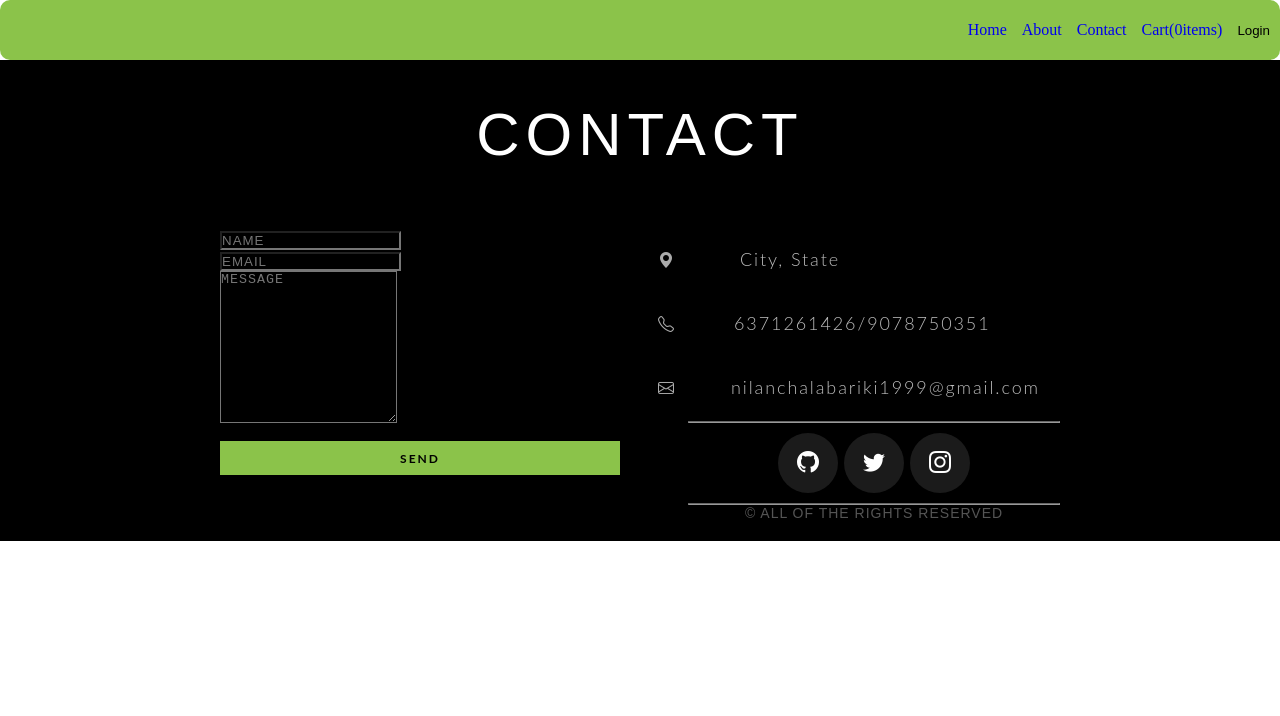
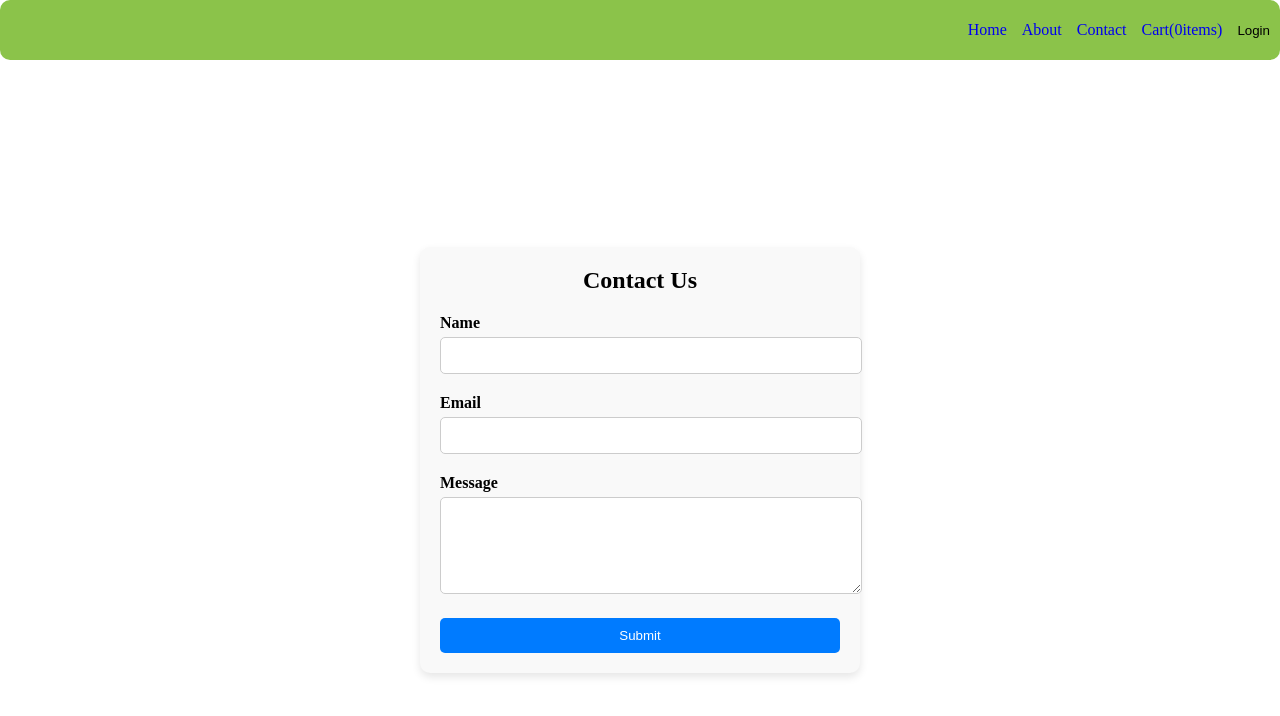
Before and after one commit to Nilugithubbariki/React_product, a React (Create React App) app: page /Contact in a window 1280 px wide. Shown: the top 716 px of the page. Built offline with nearby package versions, Linux system fonts and the light colour scheme.

Commit message:
contactpage

```diff
--- a/src/components/Contact.css
+++ b/src/components/Contact.css
@@ -1,219 +1,56 @@
-body {
-  margin: 0;
-  padding: 0;
-  padding-bottom: 100px;
-}
-.contact {
-  width: 100%;
-  height: 100%;
-  background-color: #000;
-}
-.section-header {
-  text-align: center;
-  margin: 0 auto;
-  padding: 40px 0;
-  font: 300 60px "Oswald", sans-serif;
-  color: #fff;
-  text-transform: uppercase;
-  letter-spacing: 6px;
-}
-.contact-wrapper {
+.contact-container {
   display: flex;
-  flex-direction: row;
-  justify-content: space-between;
-  margin: 0 auto;
-  padding: 20px;
-  position: relative;
-  max-width: 840px;
-}
-.form-horizontal {
-  max-width: 400px;
-  font-family: "Lato";
-  font-weight: 400;
-}
-.form-control,
-textarea {
-  max-width: 400px;
-  background-color: #000;
-  color: #fff;
-  letter-spacing: 1px;
-}
-.send-button {
-  margin-top: 15px;
-  height: 34px;
-  width: 400px;
-  overflow: hidden;
-  transition: all 0.2s ease-in-out;
+  justify-content: center;
+  align-items: center;
+  height: 100vh;
 }
 
-.alt-send-button {
-  width: 400px;
-  height: 34px;
-  transition: all 0.2s ease-in-out;
-}
-.send-text {
-  display: block;
-  margin-top: 10px;
-  font: 700 12px "Lato", sans-serif;
-  letter-spacing: 2px;
-}
-.alt-send-button:hover {
-  transform: translate3d(0px, -29px, 0px);
-}
-.direct-contact-container {
+.contact-form {
+  background-color: #f9f9f9;
+  padding: 20px;
+  border-radius: 10px;
+  box-shadow: 0 4px 8px rgba(0, 0, 0, 0.1);
+  width: 80%;
   max-width: 400px;
 }
-.contact-list {
-  list-style-type: none;
-  margin-left: -30px;
-  padding-right: 20px;
+
+.contact-form h2 {
+  text-align: center;
+  margin-bottom: 20px;
 }
 
-.list-item {
-  line-height: 4;
-  color: #aaa;
+.form-group {
+  margin-bottom: 20px;
 }
 
-.contact-text {
-  font: 300 18px "Lato", sans-serif;
-  letter-spacing: 1.9px;
-  color: #bbb;
+.form-group label {
+  display: block;
+  font-weight: bold;
+  margin-bottom: 5px;
 }
-.place {
-  margin-left: 62px;
+
+.form-group input,
+.form-group textarea {
+  width: 100%;
+  padding: 10px;
+  border: 1px solid #ccc;
+  border-radius: 5px;
 }
-.phone {
-  margin-left: 56px;
+
+.form-group textarea {
+  resize: vertical;
 }
-.gmail {
-  margin-left: 53px;
+
+button[type="submit"] {
+  background-color: #007bff;
+  color: #fff;
+  border: none;
+  border-radius: 5px;
+  padding: 10px 20px;
+  cursor: pointer;
+  width: 100%;
 }
-.contact-text a {
-  color: #bbb;
-  text-decoration: none;
-  transition-duration: 0.2s;
+
+button[type="submit"]:hover {
+  background-color: #0056b3;
 }
-.contact-text a:hover {
-  color: #fff;
-  text-decoration: none;
-}
-.social-media-list {
-  position: relative;
-  font-size: 22px;
-  text-align: center;
-  width: 100%;
-  margin: 0 auto;
-  padding: 0;
-}
-.social-media-list li a {
-  color: #fff;
-}
-.social-media-list li {
-  position: relative;
-  display: inline-block;
-  height: 60px;
-  width: 60px;
-  margin: 10px 3px;
-  line-height: 60px;
-  border-radius: 50%;
-  color: #fff;
-  background-color: rgb(27, 27, 27);
-  cursor: pointer;
-  transition: all 0.2s ease-in-out;
-}
-.social-media-list li:after {
-  content: "";
-  position: absolute;
-  top: 0;
-  left: 0;
-  width: 60px;
-  height: 60px;
-  line-height: 60px;
-  border-radius: 50%;
-  opacity: 0;
-  box-shadow: 0 0 0 1px #fff;
-  transition: all 0.2s ease-in-out;
-}
-.social-media-list li:hover {
-  background-color: #fff;
-}
-.social-media-list li:hover:after {
-  opacity: 1;
-  transform: scale(1.12);
-  transition-timing-function: cubic-bezier(0.37, 0.74, 0.15, 1.65);
-}
-.social-media-list li:hover a {
-  color: #000;
-}
-.copyright {
-  font: 200 14px "Oswald", sans-serif;
-  color: #555;
-  letter-spacing: 1px;
-  text-align: center;
-}
-hr {
-  border-color: rgba(255, 255, 255, 0.6);
-}
-@media screen and (max-width: 850px) {
-  .contact-wrapper {
-    display: flex;
-    flex-direction: column;
-  }
-  .direct-contact-container,
-  .form-horizontal {
-    margin: 0 auto;
-  }
-  .direct-contact-container {
-    margin-top: 60px;
-    max-width: 300px;
-  }
-  .social-media-list li {
-    height: 60px;
-    width: 60px;
-    line-height: 60px;
-  }
-  .social-media-list li:after {
-    width: 60px;
-    height: 60px;
-    line-height: 60px;
-  }
-}
-@media screen and (max-width: 569px) {
-  .direct-contact-container,
-  .form-wrapper {
-    float: none;
-    margin: 0 auto;
-  }
-  .form-control,
-  textarea {
-    margin: 0 auto;
-  }
-  .name,
-  .email,
-  textarea {
-    width: 280px;
-  }
-  .direct-contact-container {
-    margin-top: 60px;
-    max-width: 280px;
-  }
-  .social-media-list {
-    left: 0;
-  }
-  .social-media-list li {
-    height: 55px;
-    width: 55px;
-    line-height: 55px;
-    font-size: 2rem;
-  }
-  .social-media-list li:after {
-    width: 55px;
-    height: 55px;
-    line-height: 55px;
-  }
-}
-@media screen and (max-width: 410px) {
-  .send-button {
-    width: 99%;
-  }
-}
--- a/src/components/Contact.jsx
+++ b/src/components/Contact.jsx
@@ -1,111 +1,28 @@
 import React from "react";
 import "./Contact.css";
-const Contact = () => {
+const ContactPage = () => {
   return (
-    <div>
-      <section className="contact">
-        <h1 className="section-header">Contact</h1>
-        <div className="contact-wrapper">
-          <form className="contact-form form-horizontal" role="form">
-            <div className="form-group">
-              <div className="col-sm-12">
-                <input
-                  type="text"
-                  className="form-control"
-                  id="name"
-                  placeholder="NAME"
-                  name="name"
-                  value=""
-                  required
-                />
-              </div>
-            </div>
-            <div className="form-group">
-              <div className="col-sm-12">
-                <input
-                  type="email"
-                  className="form-control"
-                  id="email"
-                  placeholder="EMAIL"
-                  name="email"
-                  value=""
-                  required
-                />
-              </div>
-            </div>
-            <textarea
-              className="form-control"
-              rows="10"
-              placeholder="MESSAGE"
-              name="message"
-              required
-            ></textarea>
-            <button
-              className="btn btn-primary send-button sendbtn"
-              id="submit"
-              type="submit"
-              value="SEND"
-            >
-              <div className="alt-send-button">
-                <i className="fa fa-paper-plane"></i>
-                <span className="send-text">SEND</span>
-              </div>
-            </button>
-          </form>
-          <div className="direct-contact-container">
-            <ul className="contact-list">
-              <li className="list-item">
-                <i class="bi bi-geo-alt-fill">
-                  {" "}
-                  <span className="contact-text place">City, State</span>
-                </i>
-              </li>
-
-              <li className="list-item">
-                <i class="bi bi-telephone">
-                  {" "}
-                  <span className="contact-text phone">
-                    <a href="tel:1-212-555-5555" title="Give me a call">
-                      6371261426/9078750351
-                    </a>
-                  </span>
-                </i>
-              </li>
-              <li className="list-item">
-                <i class="bi bi-envelope">
-                  {" "}
-                  <span className="contact-text gmail">
-                    <a href="mailto:#" title="Send me an email">
-                      nilanchalabariki1999@gmail.com
-                    </a>
-                  </span>
-                </i>
-              </li>
-            </ul>
-            <hr />
-            <ul class="social-media-list">
-              <li>
-                <a href="#" target="_blank" className="contact-icon">
-                  <i class="bi bi-github"></i>
-                </a>
-              </li>
-              <li>
-                <a href="#" target="_blank" className="contact-icon">
-                  <i class="bi bi-twitter"></i>
-                </a>
-              </li>
-              <li>
-                <a href="#" target="_blank" className="contact-icon">
-                  <i class="bi bi-instagram"></i>
-                </a>
-              </li>
-            </ul>
-            <hr />
-            <div className="copyright">&copy; ALL OF THE RIGHTS RESERVED</div>
+    <div className="contact-container">
+      <div className="contact-form">
+        <h2>Contact Us</h2>
+        <form>
+          <div className="form-group">
+            <label htmlFor="name">Name</label>
+            <input type="text" id="name" name="name" required />
           </div>
-        </div>
-      </section>
+          <div className="form-group">
+            <label htmlFor="email">Email</label>
+            <input type="email" id="email" name="email" required />
+          </div>
+          <div className="form-group">
+            <label htmlFor="message">Message</label>
+            <textarea id="message" name="message" rows="5" required></textarea>
+          </div>
+          <button type="submit">Submit</button>
+        </form>
+      </div>
     </div>
   );
 };
-export default Contact;
+
+export default ContactPage;
```
